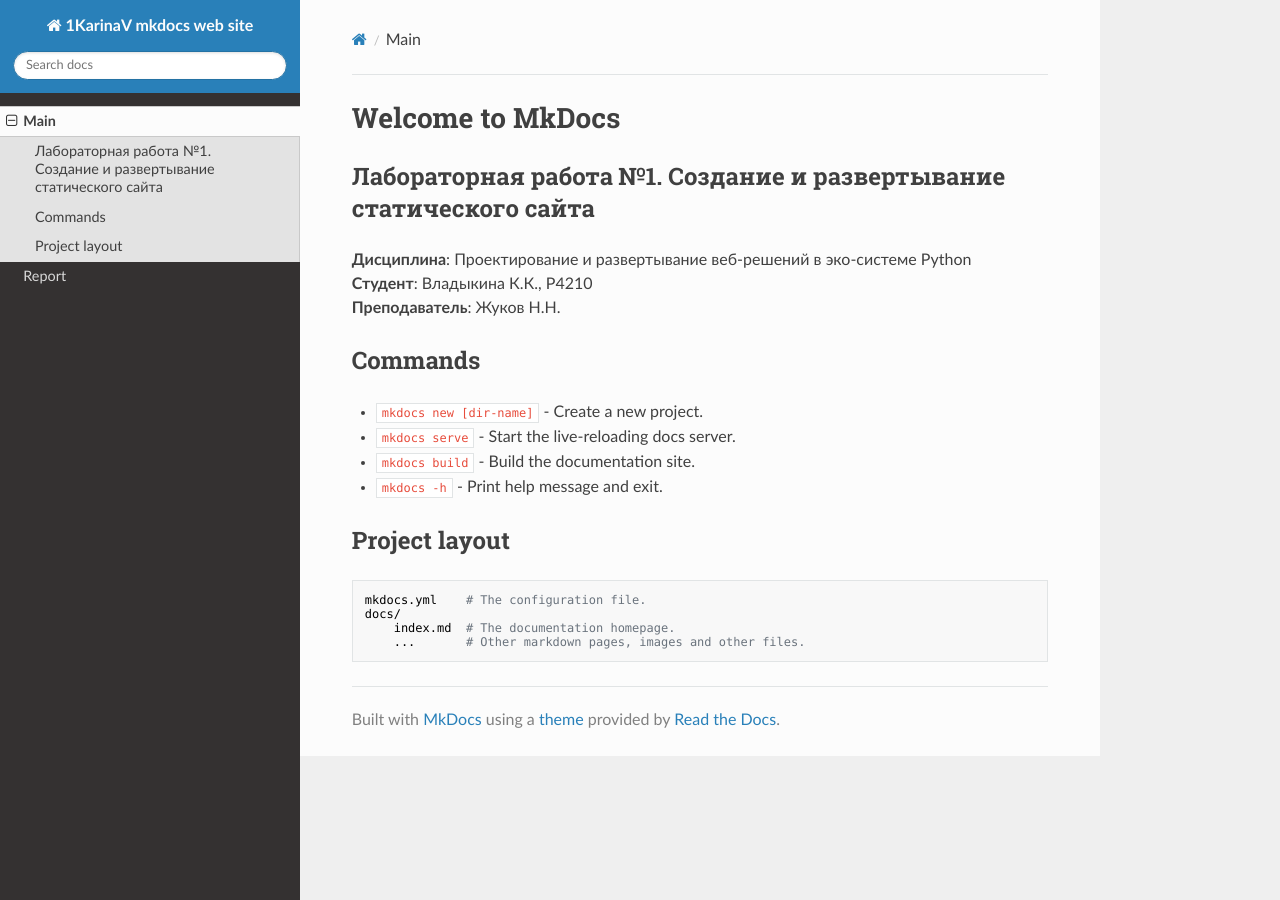
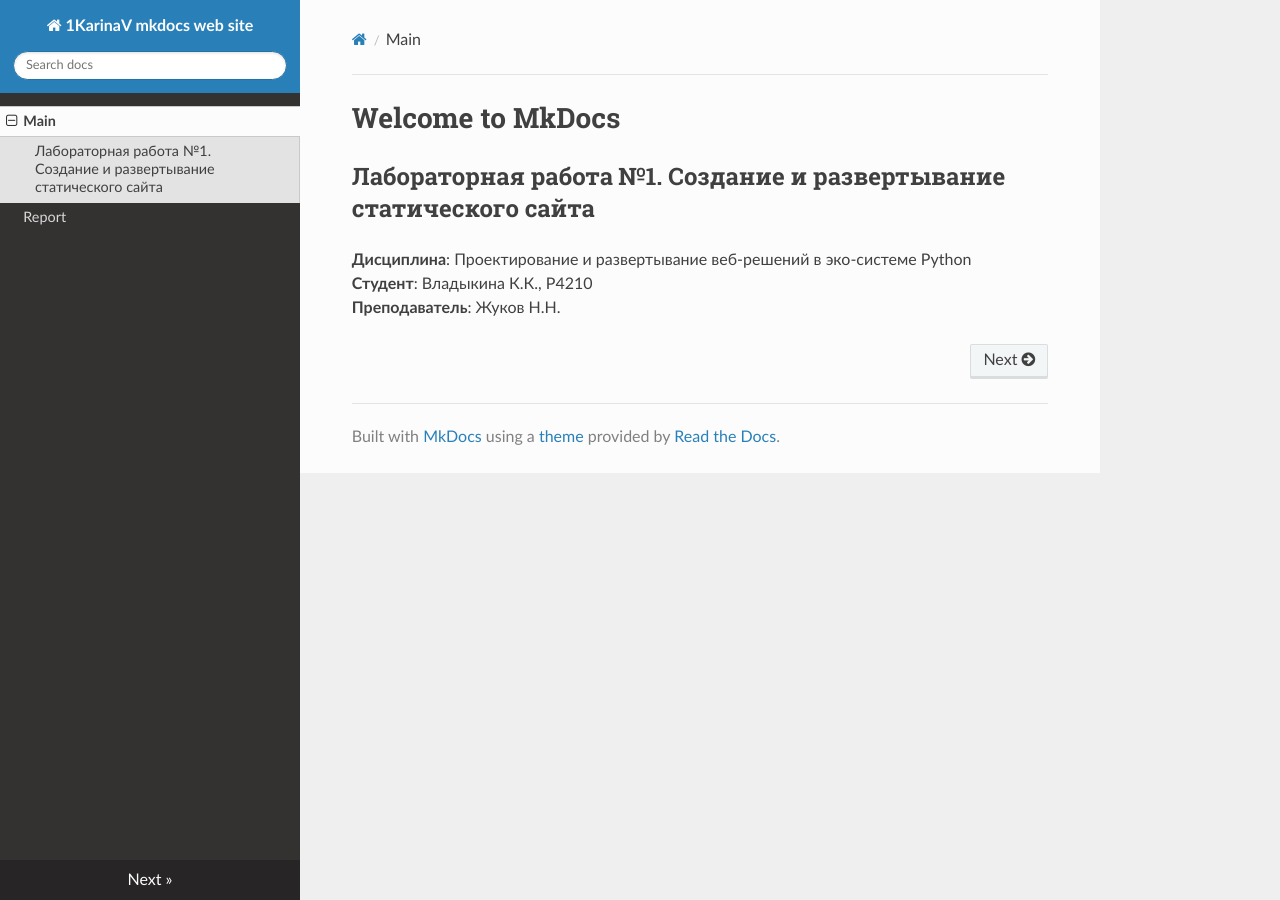
Before and after one commit to 1KarinaV/1KarinaV.github.io, an MkDocs documentation site: the page built from docs/index.md, in a window 1280 px wide. Built offline with MkDocs 1.6.1, drawn with Linux system fonts in a browser that asks for light colours; nearby versions of some CDN libraries.

Commit message:
update pages content

```diff
--- a/docs/index.md
+++ b/docs/index.md
@@ -4,17 +4,3 @@
 **Дисциплина**: Проектирование и развертывание веб-решений в эко-системе Python
 **Студент**: Владыкина К.К., P4210
 **Преподаватель**: Жуков Н.Н.
-
-## Commands
-
-* `mkdocs new [dir-name]` - Create a new project.
-* `mkdocs serve` - Start the live-reloading docs server.
-* `mkdocs build` - Build the documentation site.
-* `mkdocs -h` - Print help message and exit.
-
-## Project layout
-
-    mkdocs.yml    # The configuration file.
-    docs/
-        index.md  # The documentation homepage.
-        ...       # Other markdown pages, images and other files.
--- a/mkdocs.yml
+++ b/mkdocs.yml
@@ -1,5 +1,5 @@
 site_name: 1KarinaV mkdocs web site
 nav:
   - Main: index.md
-  - Report: projects.md
+  - Report: report.md
 theme: readthedocs
```
Also changed, not shown: docs/report.md (line endings or trailing spaces), 1 other file.
